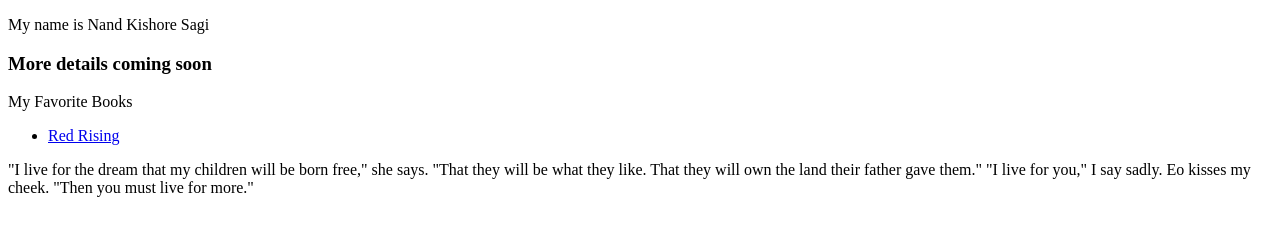
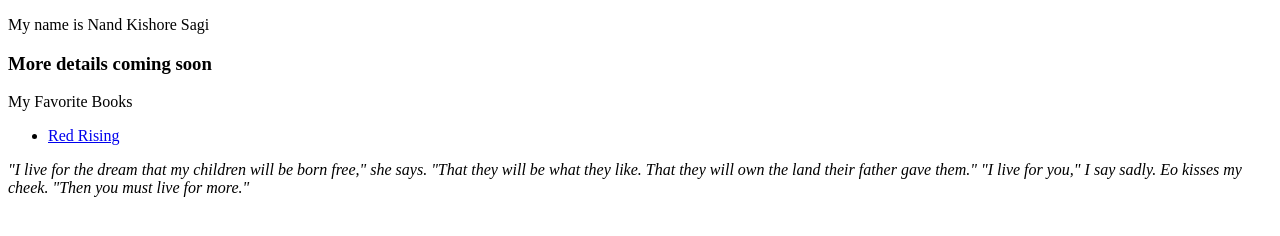
Before and after one commit to SagiNandKishore/SagiNandKishore.github.io, a plain HTML site: page index.html in a window 1280 px wide. Drawn offline with Linux system fonts and the light colour scheme.

Commit message:
Initial commit

```diff
--- a/index.html
+++ b/index.html
@@ -14,11 +14,11 @@
       <li><a href="https://www.goodreads.com/book/show/15839976-red-rising">Red Rising</a></li>
     </ul>
 
-    <quote>"I live for the dream that my children will be born free," she says. "That they will be what they like. That they will own the land their father gave them."
+    <em>"I live for the dream that my children will be born free," she says. "That they will be what they like. That they will own the land their father gave them."
 
       "I live for you," I say sadly.
 
-      Eo kisses my cheek. "Then you must live for more."</quote>
+      Eo kisses my cheek. "Then you must live for more."</em>
 </body>
 
 </html>
```
